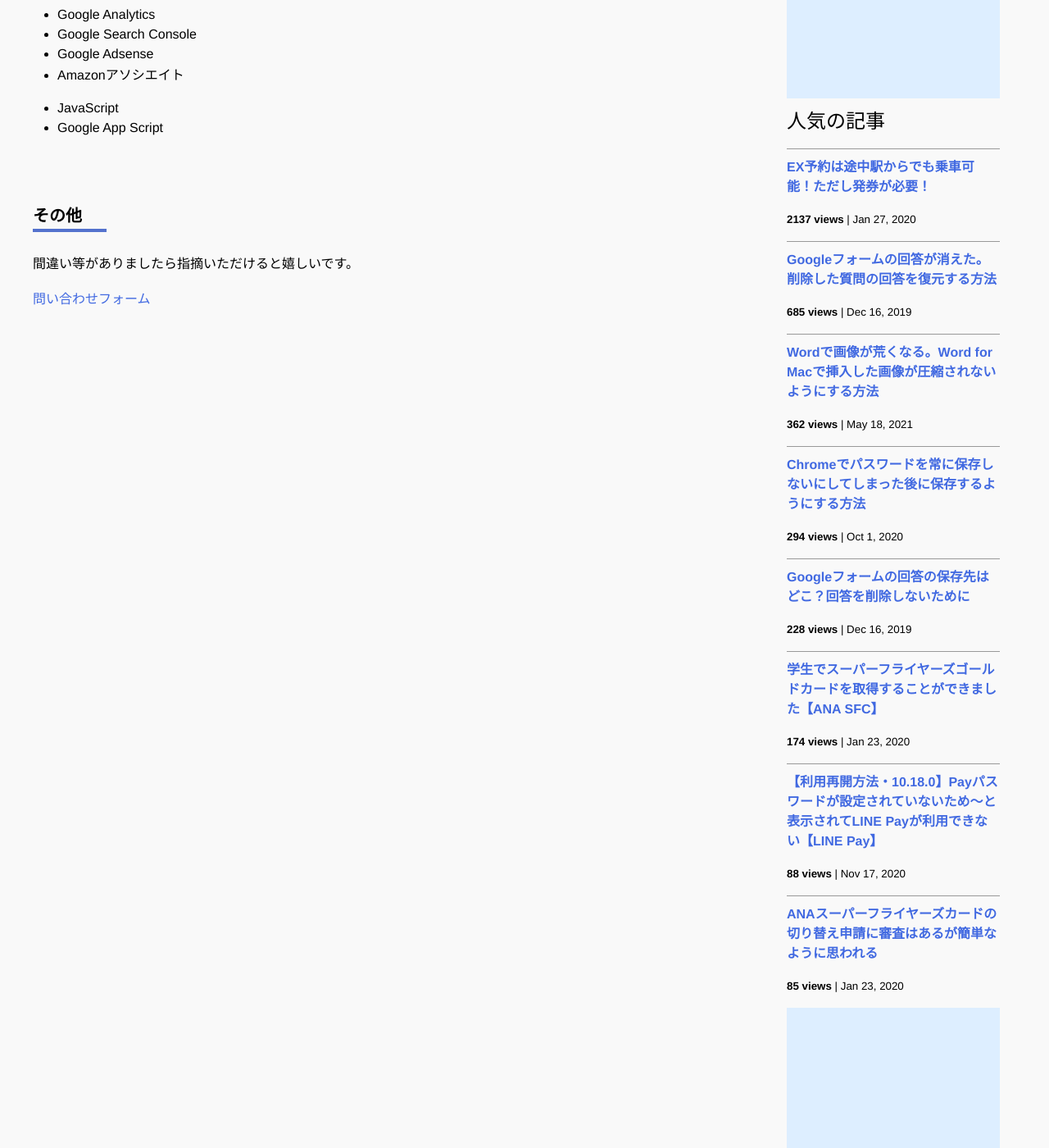
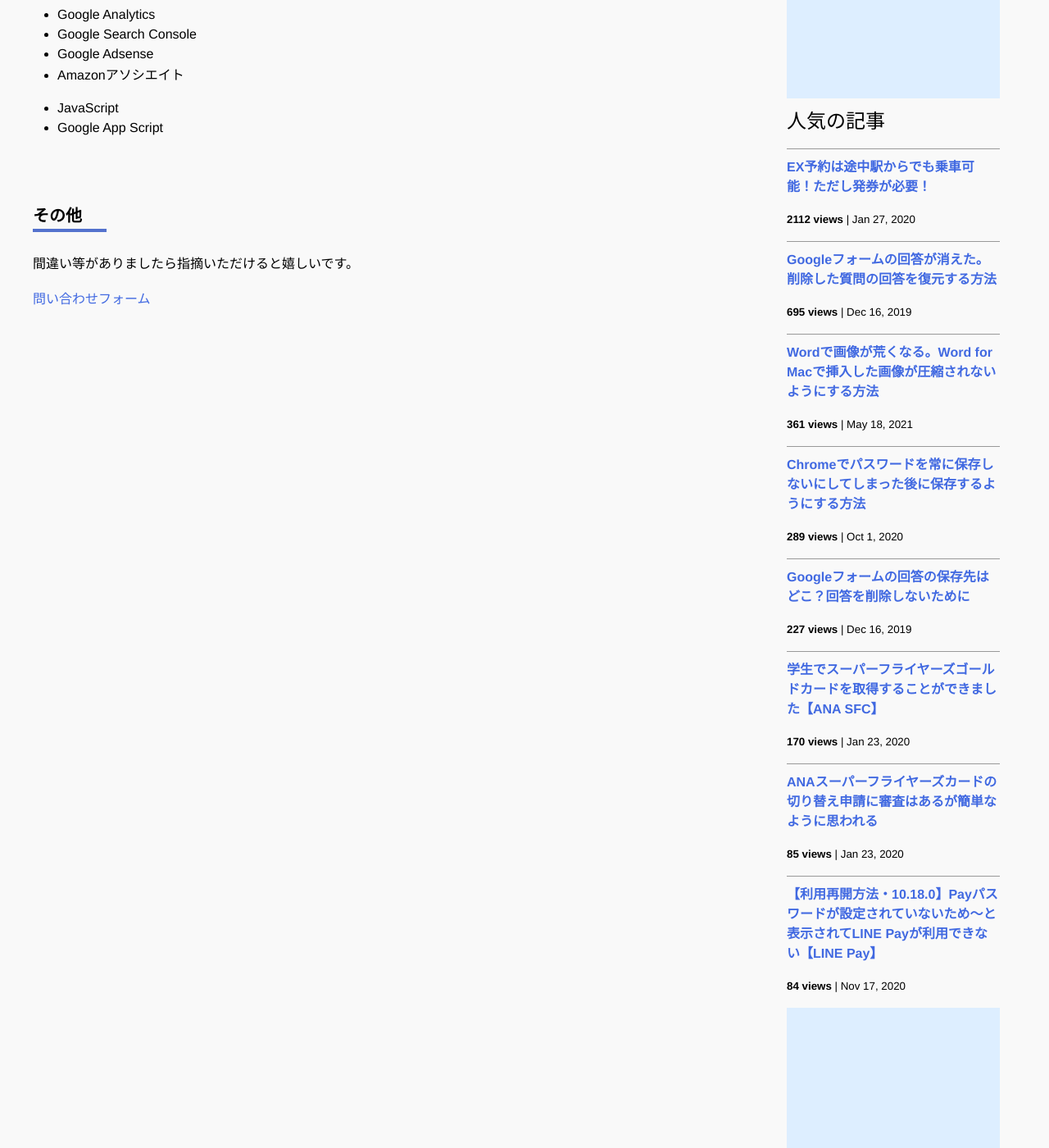
Before and after one commit to iwanaminami/shoyaiwaname, a Jekyll site: the page built from about.markdown, in a window 1280 px wide and 1400 px high, scrolled down 693 px. Shown: the whole window at 82% size. Built offline with Jekyll 4.4.1, drawn with Linux system fonts in a browser that asks for light colours; nearby versions of some CDN libraries; comment, search, counter and statistics services are not loaded.

Commit message:
a new commit message

```diff
--- a/_data/popularposts.yml
+++ b/_data/popularposts.yml
@@ -1,17 +1,17 @@
 side:
-  - view: 2137
+  - view: 2112
     url: /2020/01/27/ex-rideontheway.html
-  - view: 685
+  - view: 695
     url: /2019/12/16/restore-googleform.html
-  - view: 362
+  - view: 361
     url: /2021/05/18/image-compression-word.html
-  - view: 294
+  - view: 289
     url: /2020/10/01/googlepassword.html
-  - view: 228
+  - view: 227
     url: /2019/12/16/googleform-answers.html
-  - view: 174
+  - view: 170
     url: /2020/01/23/sfcgold.html
-  - view: 88
-    url: /2020/11/17/linepay.html
   - view: 85
     url: /2020/01/23/sfc-judge.html
+  - view: 84
+    url: /2020/11/17/linepay.html
```
